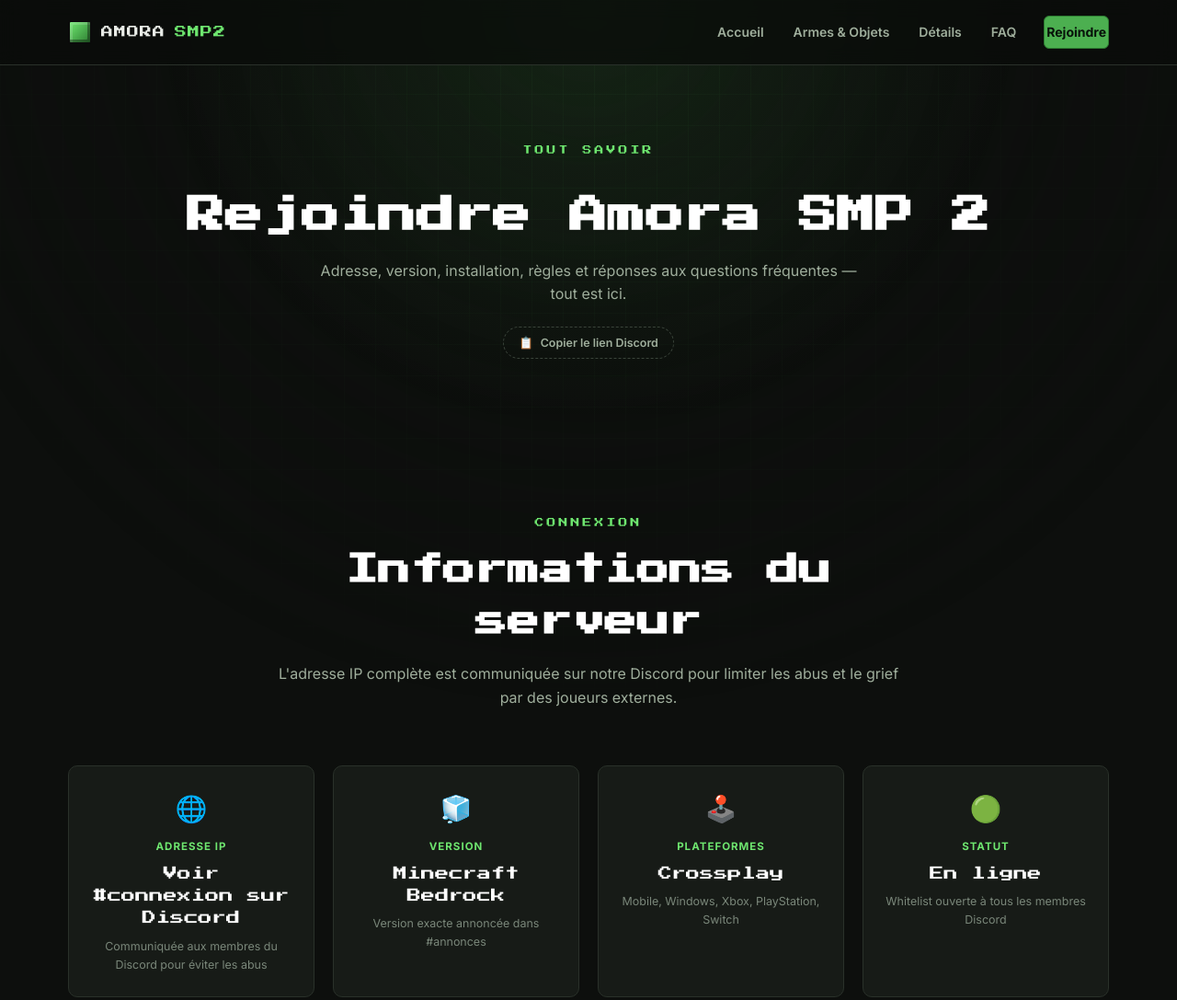
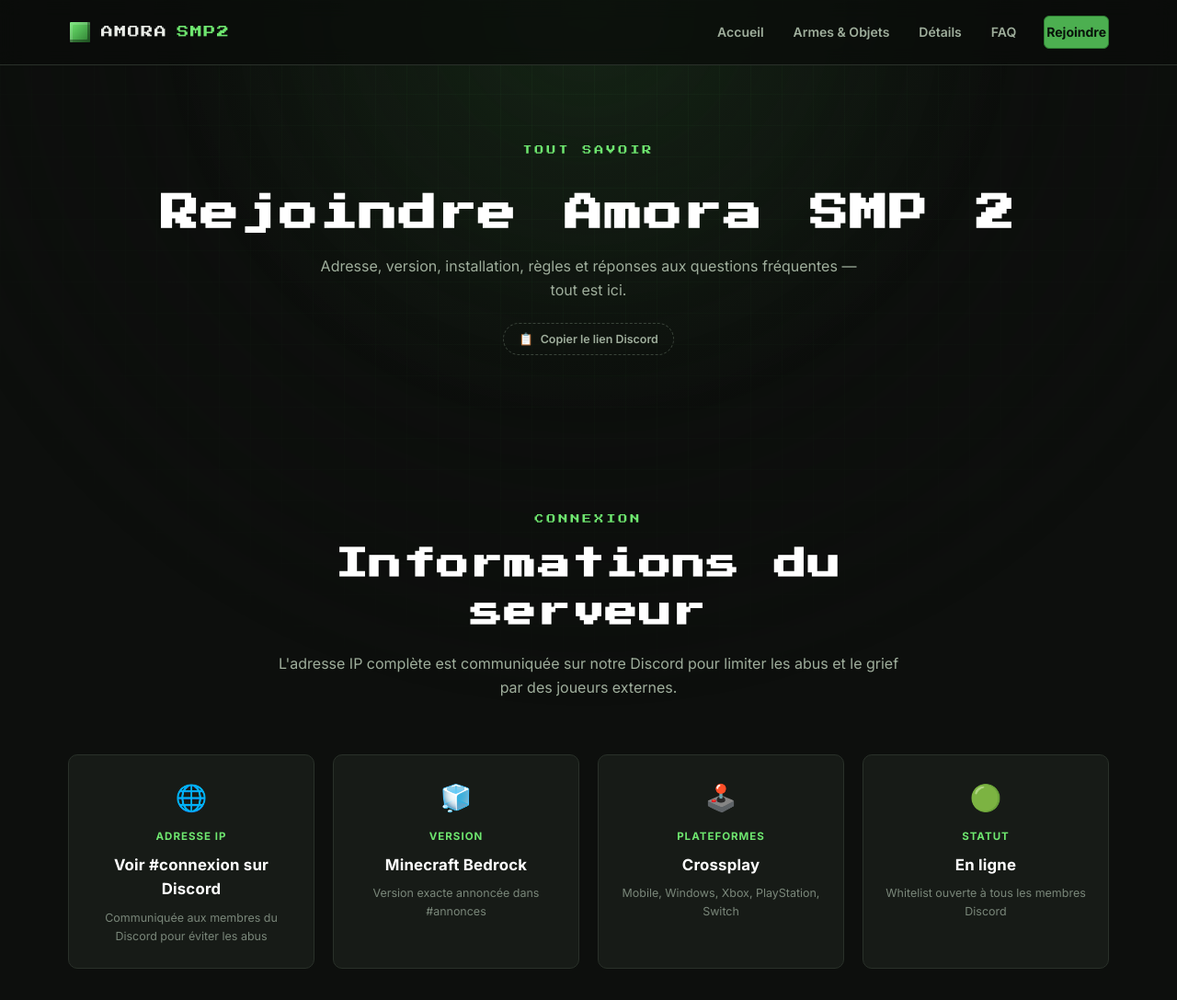
Before and after one commit to Shadow146design/amora-smp-2, a website: page details.html in a window 1280 px wide. Shown: the top 1087 px of the page at 92% size. Drawn offline with Linux system fonts and the light colour scheme.

Commit message:
Corrige le logo collé (AMORASMP2) et améliore l'espacement des titres en police pixel

```diff
--- a/style.css
+++ b/style.css
@@ -120,7 +120,7 @@ a:focus-visible, button:focus-visible{
   gap:10px;
   font-family:var(--font-pixel);
   font-size:13px;
-  letter-spacing:1px;
+  letter-spacing:1.5px;
   color:var(--text);
 }
 .brand-block{
@@ -286,7 +286,9 @@ a:focus-visible, button:focus-visible{
 .hero h1{
   font-family:var(--font-pixel);
   font-size:clamp(2.1rem, 7vw, 5rem);
-  line-height:1.25;
+  line-height:1.4;
+  letter-spacing:clamp(1px, .6vw, 4px);
+  word-spacing:.2em;
   margin:0 0 20px;
   color:#fff;
   text-shadow:
@@ -432,6 +434,7 @@ a:focus-visible, button:focus-visible{
 .stat-num-wrap{
   font-family:var(--font-pixel);
   font-size:clamp(1.4rem, 4vw, 2rem);
+  letter-spacing:2px;
   color:var(--green-bright);
   text-shadow:0 0 16px var(--green-glow);
 }
@@ -531,6 +534,8 @@ a:focus-visible, button:focus-visible{
 .section-head h2{
   font-family:var(--font-pixel);
   font-size:clamp(1.4rem, 4vw, 2.2rem);
+  line-height:1.5;
+  letter-spacing:1.5px;
   margin:0 0 16px;
   color:#fff;
 }
@@ -732,6 +737,9 @@ footer ul li a:hover{ color:var(--green-bright); }
 .page-hero h1{
   font-family:var(--font-pixel);
   font-size:clamp(1.6rem, 5vw, 2.6rem);
+  line-height:1.5;
+  letter-spacing:1.5px;
+  word-spacing:.2em;
   color:#fff;
   margin:14px 0;
 }
@@ -762,8 +770,10 @@ footer ul li a:hover{ color:var(--green-bright); }
   margin-bottom:8px;
 }
 .info-card .val{
-  font-family:var(--font-pixel);
-  font-size:.95rem;
+  font-family:var(--font-body);
+  font-weight:700;
+  font-size:1.05rem;
+  letter-spacing:.2px;
   color:#fff;
   word-break:break-word;
 }
```
Also changed, not shown: details.html (+2 -2 lines), index.html (+2 -2 lines).
